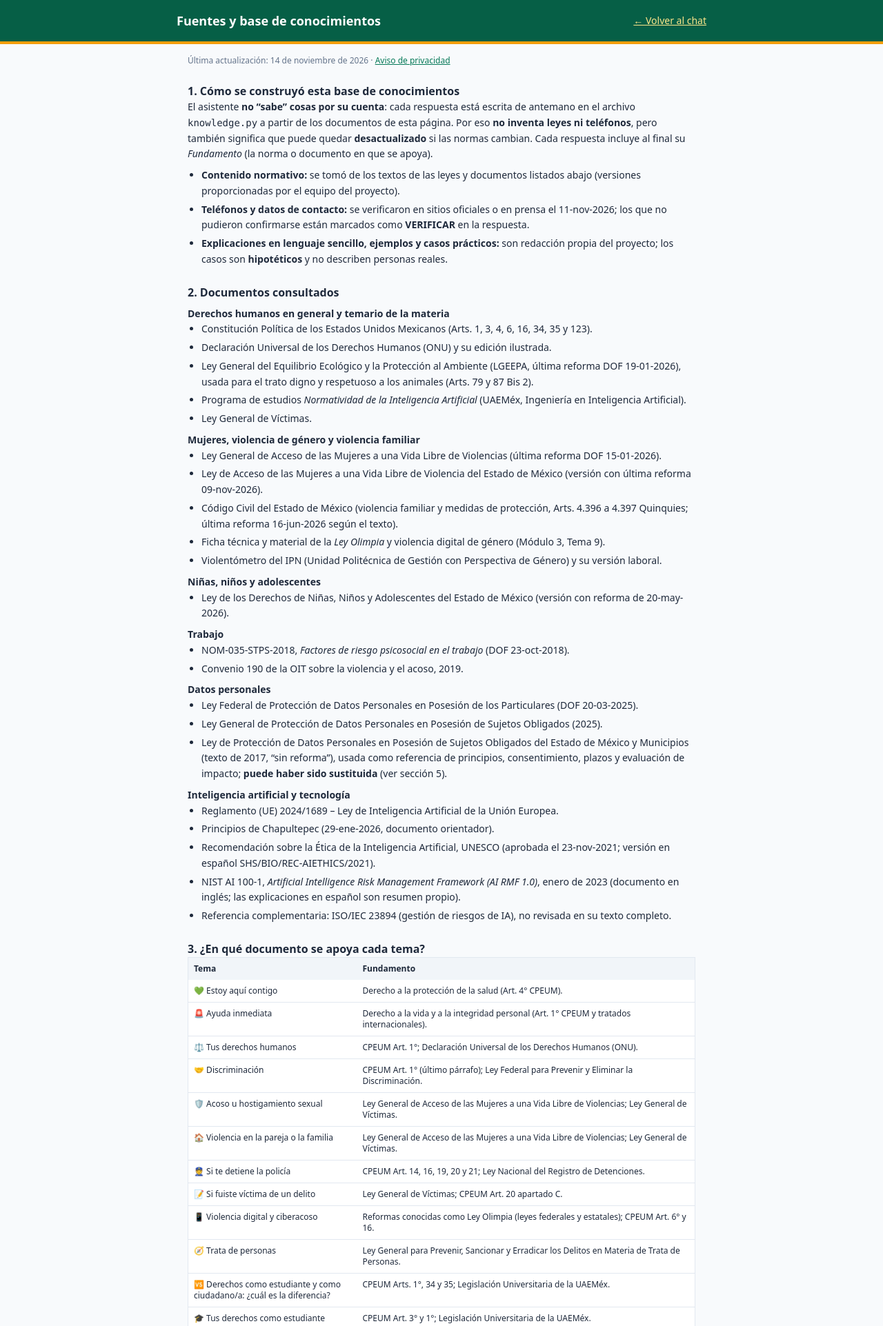
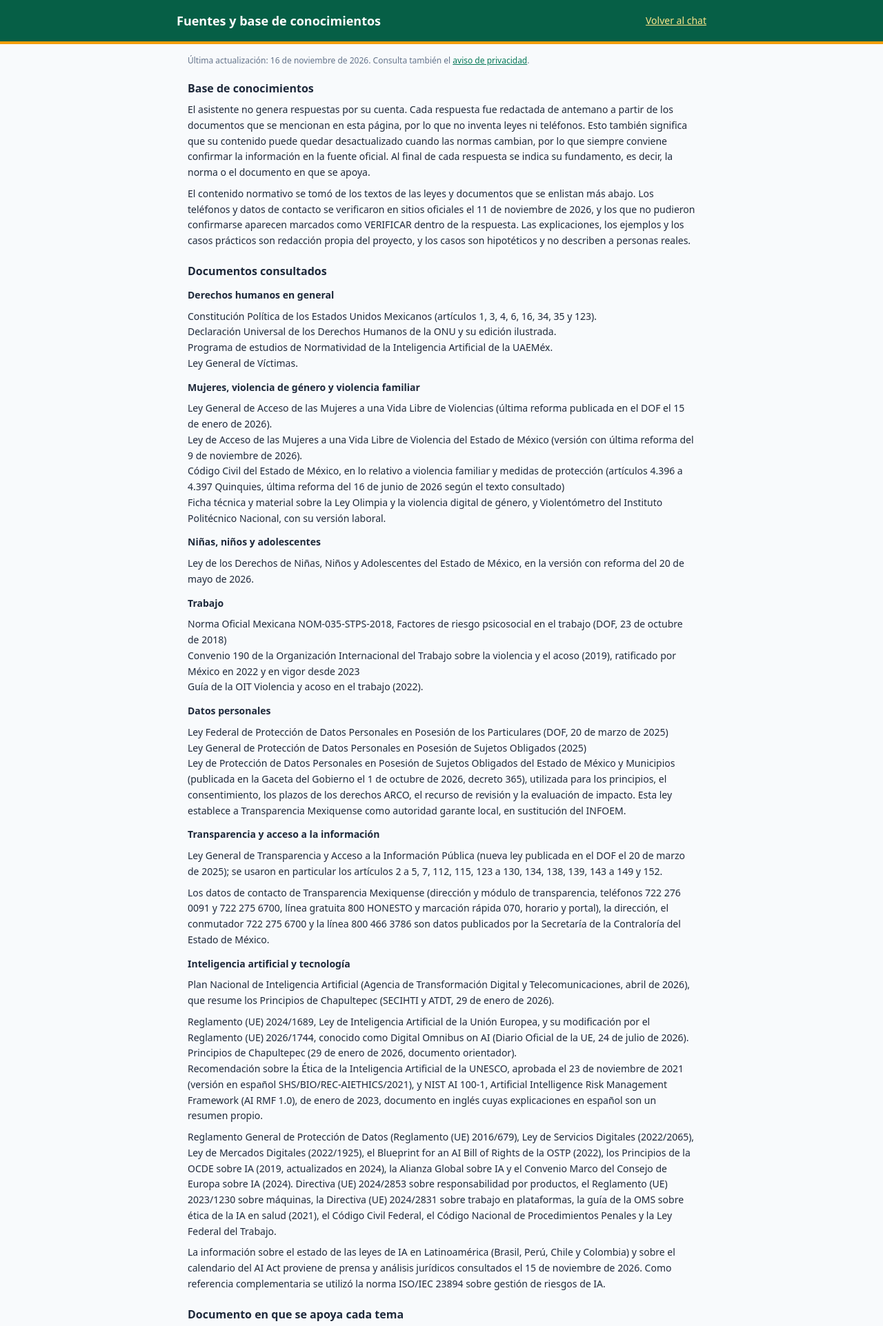
Before and after one commit to Roseanto18/chatbot_derechos_humanos, a Flask app: page /fuentes in a window 1280 px wide. Shown: the top 1923 px of the page at 69% size. Run offline with Flask 3, Linux system fonts and the light colour scheme; some libraries are stand-ins or nearby versions.

Commit message:
Refine content and update title in fuentes.html
Updated title and text for clarity and consistency. Revised sections to enhance readability and provide accurate information.

```diff
--- a/templates/fuentes.html
+++ b/templates/fuentes.html
@@ -3,123 +3,73 @@
 <head>
     <meta charset="UTF-8">
     <meta name="viewport" content="width=device-width, initial-scale=1.0">
-    <title>Fuentes y base de conocimientos – Derechos Humanos Facultad de Ingeniería UAEMéx</title>
+    <title>Fuentes y base de conocimientos | Derechos Humanos Facultad de Ingeniería UAEMéx</title>
     <script src="https://cdn.tailwindcss.com"></script>
 </head>
 <body class="bg-slate-50 text-slate-800">
 <header class="bg-emerald-800 text-white p-4 border-b-4 border-amber-500">
     <div class="max-w-3xl mx-auto flex justify-between items-center">
         <h1 class="text-lg font-bold">Fuentes y base de conocimientos</h1>
-        <a href="/" class="text-sm underline text-amber-200">← Volver al chat</a>
+        <a href="/" class="text-sm underline text-amber-200">Volver al chat</a>
     </div>
 </header>
-<main class="max-w-3xl mx-auto p-4 space-y-6 text-sm leading-relaxed">
-    <p class="text-xs text-slate-500">Última actualización: 14 de noviembre de 2026 · <a href="/privacidad" class="underline text-emerald-700">Aviso de privacidad</a></p>
+<main class="max-w-3xl mx-auto p-4 space-y-5 text-sm leading-relaxed">
+    <p class="text-xs text-slate-500">Última actualización: 16 de noviembre de 2026. Consulta también el <a href="/privacidad" class="underline text-emerald-700">aviso de privacidad</a>.</p>
 
-    <section>
-        <h2 class="font-bold text-base">1. Cómo se construyó esta base de conocimientos</h2>
-        <p>El asistente <b>no “sabe” cosas por su cuenta</b>: cada respuesta está escrita de antemano en el archivo <code>knowledge.py</code> a partir de
-        los documentos de esta página. Por eso <b>no inventa leyes ni teléfonos</b>, pero también significa que puede quedar <b>desactualizado</b> si las normas cambian.
-        Cada respuesta incluye al final su <i>Fundamento</i> (la norma o documento en que se apoya).</p>
-        <ul class="list-disc pl-5 mt-2 space-y-1">
-            <li><b>Contenido normativo:</b> se tomó de los textos de las leyes y documentos listados abajo (versiones proporcionadas por el equipo del proyecto).</li>
-            <li><b>Teléfonos y datos de contacto:</b> se verificaron en sitios oficiales o en prensa el 11-nov-2026; los que no pudieron confirmarse están marcados como <b>VERIFICAR</b> en la respuesta.</li>
-            <li><b>Explicaciones en lenguaje sencillo, ejemplos y casos prácticos:</b> son redacción propia del proyecto; los casos son <b>hipotéticos</b> y no describen personas reales.</li>
-        </ul>
+    <section class="space-y-2">
+        <h2 class="font-bold text-base">Base de conocimientos</h2>
+        <p>El asistente no genera respuestas por su cuenta. Cada respuesta fue redactada de antemano a partir de los documentos que se mencionan en esta página, por lo que no inventa leyes ni teléfonos. Esto también significa que su contenido puede quedar desactualizado cuando las normas cambian, por lo que siempre conviene confirmar la información en la fuente oficial. Al final de cada respuesta se indica su fundamento, es decir, la norma o el documento en que se apoya.</p>
+        <p>El contenido normativo se tomó de los textos de las leyes y documentos que se enlistan más abajo. Los teléfonos y datos de contacto se verificaron en sitios oficiales el 11 de noviembre de 2026, y los que no pudieron confirmarse aparecen marcados como VERIFICAR dentro de la respuesta. Las explicaciones, los ejemplos y los casos prácticos son redacción propia del proyecto, y los casos son hipotéticos y no describen a personas reales.</p>
     </section>
 
-    <section>
-        <h2 class="font-bold text-base">2. Documentos consultados</h2>
-        <h3 class="font-semibold mt-2">Derechos humanos en general y temario de la materia</h3>
-        <ul class="list-disc pl-5 space-y-1">
-            <li>Constitución Política de los Estados Unidos Mexicanos (Arts. 1, 3, 4, 6, 16, 34, 35 y 123).</li>
-            <li>Declaración Universal de los Derechos Humanos (ONU) y su edición ilustrada.</li>
-            <li>Ley General del Equilibrio Ecológico y la Protección al Ambiente (LGEEPA, última reforma DOF 19-01-2026), usada para el trato digno y respetuoso a los animales (Arts. 79 y 87 Bis 2).</li>
-            <li>Programa de estudios <i>Normatividad de la Inteligencia Artificial</i> (UAEMéx, Ingeniería en Inteligencia Artificial).</li>
-            <li>Ley General de Víctimas.</li>
-        </ul>
-        <h3 class="font-semibold mt-2">Mujeres, violencia de género y violencia familiar</h3>
-        <ul class="list-disc pl-5 space-y-1">
-            <li>Ley General de Acceso de las Mujeres a una Vida Libre de Violencias (última reforma DOF 15-01-2026).</li>
-            <li>Ley de Acceso de las Mujeres a una Vida Libre de Violencia del Estado de México (versión con última reforma 09-nov-2026).</li>
-            <li>Código Civil del Estado de México (violencia familiar y medidas de protección, Arts. 4.396 a 4.397 Quinquies; última reforma 16-jun-2026 según el texto).</li>
-            <li>Ficha técnica y material de la <i>Ley Olimpia</i> y violencia digital de género (Módulo 3, Tema 9).</li>
-            <li>Violentómetro del IPN (Unidad Politécnica de Gestión con Perspectiva de Género) y su versión laboral.</li>
-        </ul>
-        <h3 class="font-semibold mt-2">Niñas, niños y adolescentes</h3>
-        <ul class="list-disc pl-5 space-y-1">
-            <li>Ley de los Derechos de Niñas, Niños y Adolescentes del Estado de México (versión con reforma de 20-may-2026).</li>
-        </ul>
-        <h3 class="font-semibold mt-2">Trabajo</h3>
-        <ul class="list-disc pl-5 space-y-1">
-            <li>NOM-035-STPS-2018, <i>Factores de riesgo psicosocial en el trabajo</i> (DOF 23-oct-2018).</li>
-            <li>Convenio 190 de la OIT sobre la violencia y el acoso, 2019.</li>
-        </ul>
-        <h3 class="font-semibold mt-2">Datos personales</h3>
-        <ul class="list-disc pl-5 space-y-1">
-            <li>Ley Federal de Protección de Datos Personales en Posesión de los Particulares (DOF 20-03-2025).</li>
-            <li>Ley General de Protección de Datos Personales en Posesión de Sujetos Obligados (2025).</li>
-            <li>Ley de Protección de Datos Personales en Posesión de Sujetos Obligados del Estado de México y Municipios (texto de 2017, “sin reforma”), usada como referencia de principios, consentimiento, plazos y evaluación de impacto; <b>puede haber sido sustituida</b> (ver sección 5).</li>
-        </ul>
-        <h3 class="font-semibold mt-2">Inteligencia artificial y tecnología</h3>
-        <ul class="list-disc pl-5 space-y-1">
-            <li>Reglamento (UE) 2024/1689 – Ley de Inteligencia Artificial de la Unión Europea.</li>
-            <li>Principios de Chapultepec (29-ene-2026, documento orientador).</li>
-            <li>Recomendación sobre la Ética de la Inteligencia Artificial, UNESCO (aprobada el 23-nov-2021; versión en español SHS/BIO/REC-AIETHICS/2021).</li>
-            <li>NIST AI 100-1, <i>Artificial Intelligence Risk Management Framework (AI RMF 1.0)</i>, enero de 2023 (documento en inglés; las explicaciones en español son resumen propio).</li>
-            <li>Referencia complementaria: ISO/IEC 23894 (gestión de riesgos de IA), no revisada en su texto completo.</li>
-        </ul>
+    <section class="space-y-2">
+        <h2 class="font-bold text-base">Documentos consultados</h2>
+
+        <h3 class="font-semibold pt-1">Derechos humanos en general </h3>
+        <p>Constitución Política de los Estados Unidos Mexicanos (artículos 1, 3, 4, 6, 16, 34, 35 y 123).<br>
+            Declaración Universal de los Derechos Humanos de la ONU y su edición ilustrada.<br>
+            Programa de estudios de Normatividad de la Inteligencia Artificial de la UAEMéx.<br>
+            Ley General de Víctimas.</p>
+
+        <h3 class="font-semibold pt-1">Mujeres, violencia de género y violencia familiar</h3>
+        <p>Ley General de Acceso de las Mujeres a una Vida Libre de Violencias (última reforma publicada en el DOF el 15 de enero de 2026).<br> Ley de Acceso de las Mujeres a una Vida Libre de Violencia del Estado de México (versión con última reforma del 9 de noviembre de 2026).<br>Código Civil del Estado de México, en lo relativo a violencia familiar y medidas de protección (artículos 4.396 a 4.397 Quinquies, última reforma del 16 de junio de 2026 según el texto consultado)<br>Ficha técnica y material sobre la Ley Olimpia y la violencia digital de género, y Violentómetro del Instituto Politécnico Nacional, con su versión laboral.</p>
+
+        <h3 class="font-semibold pt-1">Niñas, niños y adolescentes</h3>
+        <p>Ley de los Derechos de Niñas, Niños y Adolescentes del Estado de México, en la versión con reforma del 20 de mayo de 2026.</p>
+
+        <h3 class="font-semibold pt-1">Trabajo</h3>
+        <p>Norma Oficial Mexicana NOM-035-STPS-2018, Factores de riesgo psicosocial en el trabajo (DOF, 23 de octubre de 2018) <br> Convenio 190 de la Organización Internacional del Trabajo sobre la violencia y el acoso (2019), ratificado por México en 2022 y en vigor desde 2023 <br> Guía de la OIT Violencia y acoso en el trabajo (2022).</p>
+
+        <h3 class="font-semibold pt-1">Datos personales</h3>
+        <p>Ley Federal de Protección de Datos Personales en Posesión de los Particulares (DOF, 20 de marzo de 2025) <br>Ley General de Protección de Datos Personales en Posesión de Sujetos Obligados (2025) <br> Ley de Protección de Datos Personales en Posesión de Sujetos Obligados del Estado de México y Municipios (publicada en la Gaceta del Gobierno el 1 de octubre de 2026, decreto 365), utilizada para los principios, el consentimiento, los plazos de los derechos ARCO, el recurso de revisión y la evaluación de impacto. Esta ley establece a Transparencia Mexiquense como autoridad garante local, en sustitución del INFOEM.</p>
+
+        <h3 class="font-semibold pt-1">Transparencia y acceso a la información</h3>
+        <p>Ley General de Transparencia y Acceso a la Información Pública (nueva ley publicada en el DOF el 20 de marzo de 2025); se usaron en particular los artículos 2 a 5, 7, 112, 115, 123 a 130, 134, 138, 139, 143 a 149 y 152.</p>
+        <p>Los datos de contacto de Transparencia Mexiquense (dirección y módulo de transparencia, teléfonos 722 276 0091 y 722 275 6700, línea gratuita 800 HONESTO y marcación rápida 070, horario y portal), la dirección, el conmutador 722 275 6700 y la línea 800 466 3786 son datos publicados por la Secretaría de la Contraloría del Estado de México.</p>
+
+        <h3 class="font-semibold pt-1">Inteligencia artificial y tecnología</h3>
+        <p>Plan Nacional de Inteligencia Artificial (Agencia de Transformación Digital y Telecomunicaciones, abril de 2026), que resume los Principios de Chapultepec (SECIHTI y ATDT, 29 de enero de 2026).</p>
+        <p>Reglamento (UE) 2024/1689, Ley de Inteligencia Artificial de la Unión Europea, y su modificación por el Reglamento (UE) 2026/1744, conocido como Digital Omnibus on AI (Diario Oficial de la UE, 24 de julio de 2026).<br>Principios de Chapultepec (29 de enero de 2026, documento orientador).<br> Recomendación sobre la Ética de la Inteligencia Artificial de la UNESCO, aprobada el 23 de noviembre de 2021 (versión en español SHS/BIO/REC-AIETHICS/2021), y NIST AI 100-1, Artificial Intelligence Risk Management Framework (AI RMF 1.0), de enero de 2023, documento en inglés cuyas explicaciones en español son un resumen propio.</p>
+        <p>Reglamento General de Protección de Datos (Reglamento (UE) 2016/679), Ley de Servicios Digitales (2022/2065), Ley de Mercados Digitales (2022/1925), el Blueprint for an AI Bill of Rights de la OSTP (2022), los Principios de la OCDE sobre IA (2019, actualizados en 2024), la Alianza Global sobre IA y el Convenio Marco del Consejo de Europa sobre IA (2024). Directiva (UE) 2024/2853 sobre responsabilidad por productos, el Reglamento (UE) 2023/1230 sobre máquinas, la Directiva (UE) 2024/2831 sobre trabajo en plataformas, la guía de la OMS sobre ética de la IA en salud (2021), el Código Civil Federal, el Código Nacional de Procedimientos Penales y la Ley Federal del Trabajo.</p>
+        <p>La información sobre el estado de las leyes de IA en Latinoamérica (Brasil, Perú, Chile y Colombia) y sobre el calendario del AI Act proviene de prensa y análisis jurídicos consultados el 15 de noviembre de 2026. Como referencia complementaria se utilizó la norma ISO/IEC 23894 sobre gestión de riesgos de IA.</p>
     </section>
 
-    <section>
-        <h2 class="font-bold text-base">3. ¿En qué documento se apoya cada tema?</h2>
-        <div class="overflow-x-auto">
-        <table class="w-full text-left border border-slate-200 bg-white text-xs">
-            <thead class="bg-slate-100"><tr><th class="p-2 w-1/3">Tema</th><th class="p-2">Fundamento</th></tr></thead>
-            <tbody class="divide-y divide-slate-200">
-            {% for t in temas %}
-                <tr><td class="p-2 align-top">{{ t.emoji }} {{ t.titulo }}</td><td class="p-2 align-top">{{ t.fundamento }}</td></tr>
-            {% endfor %}
-            </tbody>
-        </table>
-        </div>
+    <section class="space-y-2">
+        <h2 class="font-bold text-base">Documento en que se apoya cada tema</h2>
+        <p>A continuación se indica, para cada tema del asistente, la norma o el documento en que se basa su respuesta.</p>
+        {% for t in temas %}
+        <p><span class="font-semibold">{{ t.titulo }}.</span> {{ t.fundamento }}</p>
+        {% endfor %}
     </section>
 
-    <section>
-        <h2 class="font-bold text-base">4. Documentos que recibimos pero <u>no</u> se usaron</h2>
-        <ul class="list-disc pl-5 space-y-1">
-            <li><b>Archivo rotulado “T-MEC”:</b> parece corresponder a otro tratado (el pie de página indica otras partes), por lo que <b>no se citó</b> hasta confirmarlo.</li>
-            <li>Ley Federal de Derechos de Autor, Ley Federal de Protección al Consumidor, Ley de Gobierno Digital del Edomex (y su Reglamento), Bando Municipal de Toluca y Reglamento en materia de seguridad de la información: se revisaron, pero <b>no se incluyeron</b> porque su relación con derechos humanos no es directa en este asistente.</li>
-        </ul>
+    <section class="space-y-2">
+        <h2 class="font-bold text-base">Transparencia sobre el uso de herramientas de inteligencia artificial</h2>
+        <p>La redacción de los contenidos y el código de este asistente se elaboraron con apoyo de una herramienta de inteligencia artificial (Cloude de Anthropic), a partir de los documentos mencionados en esta página y bajo revisión del equipo. Durante el uso del asistente no interviene ninguna inteligencia artificial generativa, por lo que, las respuestas son textos fijos seleccionados mediante reglas.</p>
     </section>
 
-    <section class="bg-amber-50 border border-amber-200 rounded-lg p-3">
-        <h2 class="font-bold text-base">5. Limitaciones y datos por verificar</h2>
-        <ul class="list-disc pl-5 space-y-1">
-            <li><b>Vigencia:</b> las leyes citadas corresponden a las versiones indicadas arriba. Pueden reformarse; confirma siempre en el <i>Diario Oficial</i> o en la <i>Gaceta del Gobierno</i>.</li>
-            <li><b>Datos personales en el Edomex:</b> las leyes locales cambiaron entre 2025 y 2026; falta confirmar qué autoridad garante atiende hoy a las instituciones públicas del estado.</li>
-            <li><b>Ley estatal de 2017:</b> notas de prensa indican que el Congreso del Estado de México aprobó una nueva ley de protección de datos de sujetos obligados y una nueva ley de transparencia tras las reformas constitucionales de junio de 2025. No se verificó su texto ni su fecha de entrada en vigor; por eso los plazos y artículos de la ley de 2017 se presentan como referencia.</li>
-            <li><b>Protección animal:</b> la Ley General en Materia de Bienestar, Cuidado y Protección de los Animales aparece, según prensa, aprobada por el Senado (29-sep-2026) y pendiente en la Cámara de Diputados; la ley estatal de bienestar animal del Edomex aparece aprobada en abril de 2026 según prensa. No se revisó el texto de ninguna: verifica su estado.</li>
-            <li><b>Recomendación de la UNESCO y NIST AI RMF:</b> son documentos <b>voluntarios</b>, no leyes. Los números de párrafo citados corresponden a los textos recibidos.</li>
-            <li><b>PROFEDET:</b> el teléfono procede de prensa y no de su sitio; por eso no se muestra un número.</li>
-            <li><b>Violentómetro:</b> los colores y ejemplos de la actualización de 2021 provienen de la descripción pública y de prensa; el asistente <b>no reproduce la lista completa</b>. La versión oficial está en el sitio del IPN.</li>
-            <li><b>Convenio 190 de la OIT:</b> el asistente lo presenta como estándar internacional ratificado por México; confirma la fecha de entrada en vigor en el sitio de la OIT.</li>
-            <li><b>Inteligencia artificial en EE. UU. y la UE:</b> es un campo que cambia rápido (por ejemplo, plazos del llamado <i>Digital Omnibus</i> de la UE y leyes estatales en EE. UU.). Los puntos de comparación son <b>orientativos</b> y algunos provienen de fuentes secundarias; están marcados como <b>VERIFICAR</b> en la respuesta.</li>
-            <li><b>Teléfonos:</b> los marcados con <b>VERIFICAR</b> vienen de versiones anteriores del proyecto; confírmalos con la Facultad.</li>
-            <li><b>No es asesoría jurídica:</b> el asistente orienta, pero no sustituye a una persona abogada, a la Defensoría ni a una autoridad.</li>
-        </ul>
-    </section>
-
-    <section>
-        <h2 class="font-bold text-base">6. Transparencia sobre el uso de herramientas de IA en este proyecto</h2>
-        <p>La redacción de los contenidos y el código de este asistente se elaboraron con <b>apoyo de una herramienta de inteligencia artificial</b> (Claude, de Anthropic),
-        a partir de los documentos de la sección 2 y bajo revisión del equipo. <b>[CONFIRMAR: indica aquí cómo revisó el equipo el contenido y cualquier otra herramienta usada.]</b>
-        Durante el <b>uso</b> del asistente no interviene ninguna IA generativa: las respuestas son textos fijos seleccionados por reglas.</p>
-    </section>
-
-    <section>
-        <h2 class="font-bold text-base">7. Corrige o sugiere una fuente</h2>
-        <p>Si encuentras un dato incorrecto, una ley desactualizada o un teléfono que ya no funciona, escribe a <b>[CORREO DE CONTACTO]</b> indicando el tema y la fuente oficial.</p>
+    <section class="space-y-2">
+        <h2 class="font-bold text-base">Corrección o sugerencia de una fuente</h2>
+        <p>Si encuentras un dato incorrecto, una ley desactualizada o un teléfono que ya no funciona, escribe a ragustina001@uaemex.mx indicando el tema y la fuente oficial para que podamos corregir o agregar.</p>
     </section>
 </main>
 </body>
```
